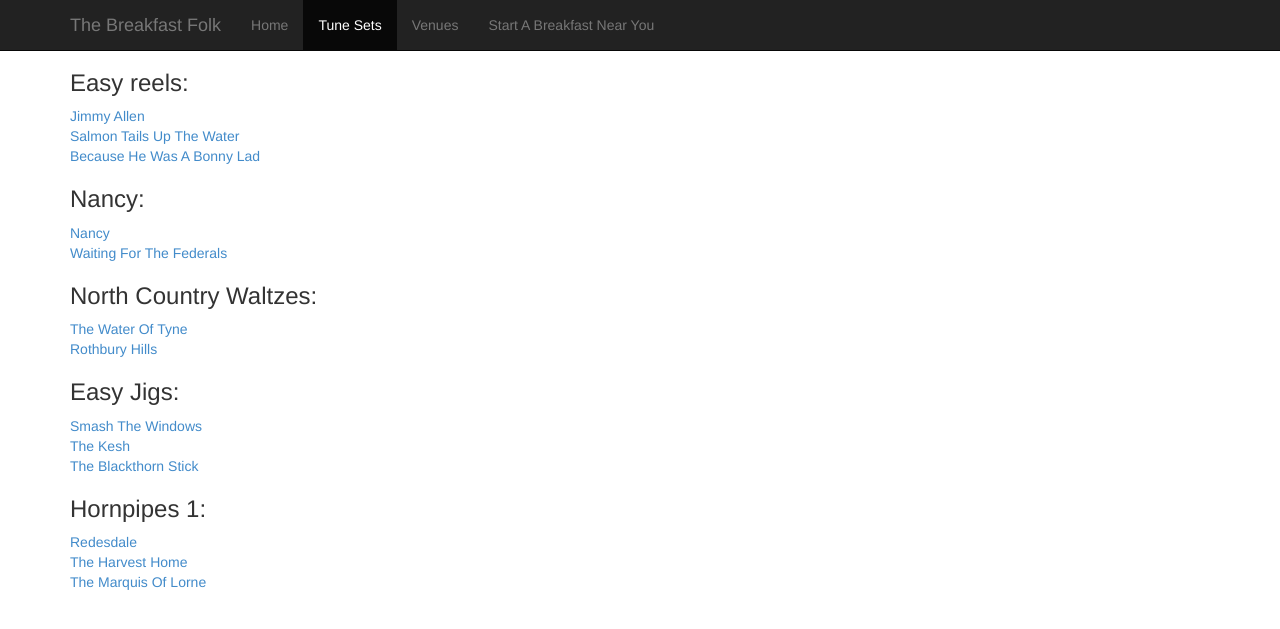
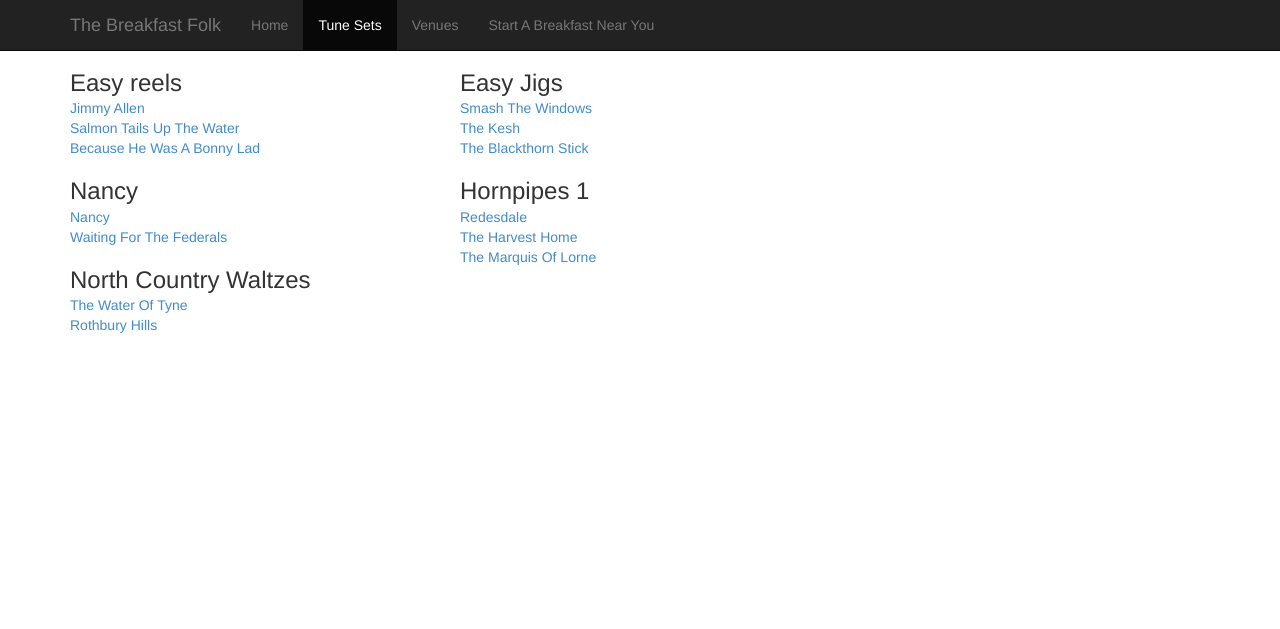
Before and after one commit to thebreakfastfolk/thebreakfastfolk.github.io, a Jekyll site: the page built from tune-sets.html, in a window 1280 px wide. Shown: the top 629 px of the page. Built offline with Jekyll 4.4.1, drawn with Linux system fonts in a browser that asks for light colours; some of the changed lines change nothing that is shown.

Commit message:
make tune-sets.html not in one big list

```diff
--- a/css/main.css
+++ b/css/main.css
@@ -5,3 +5,8 @@ body {
 .map {
     margin-top: 25px;
 }
+
+.tune-sets h3 {
+
+    margin-bottom: 2px
+}
--- a/tune-sets.html
+++ b/tune-sets.html
@@ -3,30 +3,33 @@ title: Tune Sets
 menu: 2
 ---
 
-<div>
-        <h3>Easy reels:</h3>
+<div class="tune-sets row">
 
+    <div class="col-md-4">
+        <h3>Easy reels</h3>
         <a href="http://thesession.org/tunes/6354" target="_newtab">Jimmy Allen</a><br>
         <a href="http://thesession.org/tunes/2903" target="_newtab">Salmon Tails Up The Water</a><br>
         <a href="http://thesession.org/tunes/3748" target="_newtab">Because He Was A Bonny Lad</a><br>
 
-        <h3>Nancy:</h3>
+        <h3>Nancy</h3>
         <a href="http://thesession.org/tunes/3471" target="_newtab">Nancy</a> <br>
         <a href="http://thesession.org/tunes/3125" target="_newtab">Waiting For The Federals</a> <br>
 
-        <h3>North Country Waltzes:</h3>
+        <h3>North Country Waltzes</h3>
         <a href="http://thesession.org/tunes/6792" target="_newtab">The Water Of Tyne</a> <br>
         <a href="http://thesession.org/tunes/6484" target="_newtab">Rothbury Hills</a> <br>
+    </div>
 
-        <h3>Easy Jigs:</h3>
+    <div class="col-md-4">
+        <h3>Easy Jigs</h3>
         <a href="http://thesession.org/tunes/101" target="_newtab">Smash The Windows</a> <br>
         <a href="http://thesession.org/tunes/55" target="_newtab">The Kesh</a><br>
         <a href="http://thesession.org/tunes/702" target="_newtab">The Blackthorn Stick</a> <br>
 
-        <h3>Hornpipes 1:</h3>
+        <h3>Hornpipes 1</h3>
         <a href="http://thesession.org/tunes/3545" target="_newtab">Redesdale</a> <br>
         <a href="http://thesession.org/tunes/49" target="_newtab">The Harvest Home</a> <br>
         <a href="http://thesession.org/tunes/1261" target="_newtab">The Marquis Of Lorne</a> <br>
-
+    </div>
 
 </div>
```
